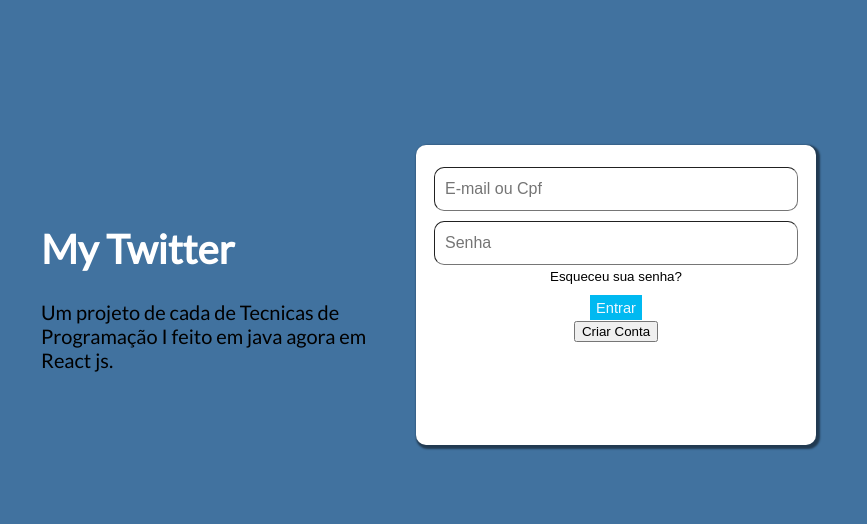
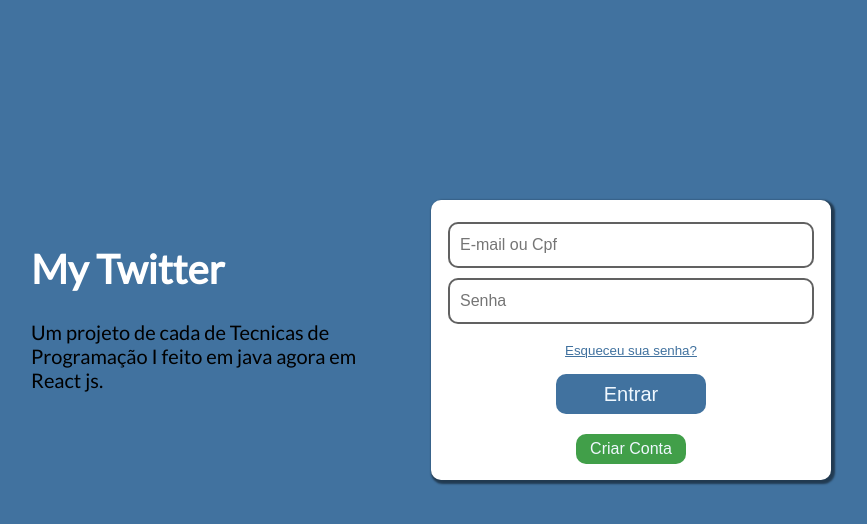
Before and after one commit to kaladabrio2020/MyTwitterReactJS, a React (Create React App) app in the folder mytwitter/: page / in a window 1280 px wide. Shown: the top 524 px of the page, without its empty margins (219-1086 px from the left). Built offline with nearby package versions, Linux system fonts and the light colour scheme.

Commit message:
TelaDeLogin 3 - terninando

```diff
--- a/mytwitter/src/components/MainPage/MainPage.js
+++ b/mytwitter/src/components/MainPage/MainPage.js
@@ -14,20 +14,20 @@ export default function MainPage(){
                 <div className={Styles.DivUser}>
 
                     <form className={Styles.FormInput}>
-                        <input type="text" placeholder="E-mail ou Cpf"  />
-                        <input type="text" placeholder="Senha"          />
+                        <input type="text"     placeholder="E-mail ou Cpf"  />
+                        <input type="password" placeholder="Senha"          />
                     </form>
 
-                    <div>
-                        <button className={Styles.buttonSenha}>Esqueceu sua senha?</button>
+                    <div className={Styles.DivEsqueceuSenha}>
+                        <button className={Styles.buttonEsqueceuSenha}><u>Esqueceu sua senha?</u></button>
                     </div>
 
                     <div className={Styles.DivButtonEntrar}>
                         <button className={Styles.buttonEntrar}>Entrar</button>
                     </div>
 
-                    <div>
-                        <button>Criar Conta</button>
+                    <div className={Styles.DivButtonCriarConta}>
+                        <button className={Styles.buttonCriarConta}>Criar Conta</button>
                     </div>
                 </div>
 
--- a/mytwitter/src/components/MainPage/MainPage.module.css
+++ b/mytwitter/src/components/MainPage/MainPage.module.css
@@ -5,7 +5,7 @@ body{
     font-family: 'Lato', sans-serif;
 }
 .DivMain{
-    margin-top: 270px;
+    margin-top: 290px;
     height: 50px;
     display: flex;
     align-items: center;
@@ -14,7 +14,7 @@ body{
 
 .DivText{
     position    : absolute;
-    margin-right: 420px;
+    margin-right: 440px;
     width: 350px;
     justify-content: center;
     margin-left: 10px;
@@ -25,8 +25,9 @@ body{
     background-color: #ffffff;
     position    : absolute;
     width : 400px;
-    height: 300px;
-    margin-left: 390px;
+    height: 280px;
+    margin-top: 50px;
+    margin-left: 420px;
     display: flex;
     align-items    : center;
     flex-direction : column;
@@ -35,12 +36,16 @@ body{
     box-shadow: 2px 2px 2px 2px rgba(0, 0, 0, 0.487);
 }
 
+.DivEsqueceuSenha{
+    margin-top: 15px;
+}
+
 .DivButtonEntrar{
-    margin-top: 10px;
+    margin-top: 15px;
 }
 
 .DivButtonCriarConta{
-
+    margin-top: 20px;
 }
 
 .FormInput{
@@ -66,24 +71,73 @@ input{
     width : 350px;
     margin-top: 10px;
     padding-left: 10px;
-    border-width: 1px;
+    border: 2px solid rgba(0, 0, 0, 0.62);
     border-radius: 10px;
     outline: none;
 }
 
 input:focus{
-    border: 3px solid red;
+    border: 2px solid rgba(52, 112, 56, 0.754);
 }
 
-.buttonSenha{
+.buttonEsqueceuSenha{
     background-color: #ffffff;
+    color: #41729F;
     border: 0;
+    font-size: 10pt;
+    font-style:inherit;
+
 }
 
+.buttonEsqueceuSenha:active{
+    background-color: #ffffff;
+    color: #419f46;
+    border: 0;
+    font-size: 10pt;
+    font-style:inherit;
+
+}
+
+
 .buttonEntrar{
-    background-color: rgb(0, 185, 241);
+    background-color: #41729F;
     color: aliceblue;
-    font-size: 11pt;
-    height: 25px;
+    height: 40px;
+    width: 150px;
+    font-size: 15pt;
     border-width: 0;
+    border-radius: 10px;
 }
+
+
+.buttonEntrar:active{
+    height: 41px;
+    width : 151px;
+    border: 2px solid rgb(45, 11, 93);
+}
+
+.buttonEntrar:hover{
+    height: 41px;
+    width : 151px;
+    border: 2px solid rgb(45, 11, 93);
+}
+
+
+.buttonCriarConta{
+    background-color: #419f49;
+    color: aliceblue;
+    height: 30px;
+    width: 110px;
+    font-size: 12pt;
+    border-width: 0;
+    border-radius: 10px;
+}
+
+.buttonCriarConta:active{
+    height: 31px;
+    width : 111px;
+    border: 2px solid rgba(1, 1, 1, 0.288);
+}
+.buttonCriarConta:hover{
+    border: 2px solid rgba(9, 9, 9, 0.288);
+}
```
